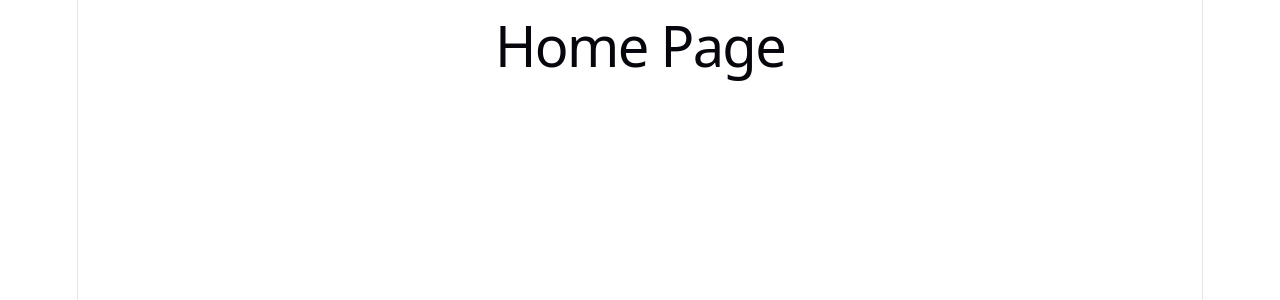
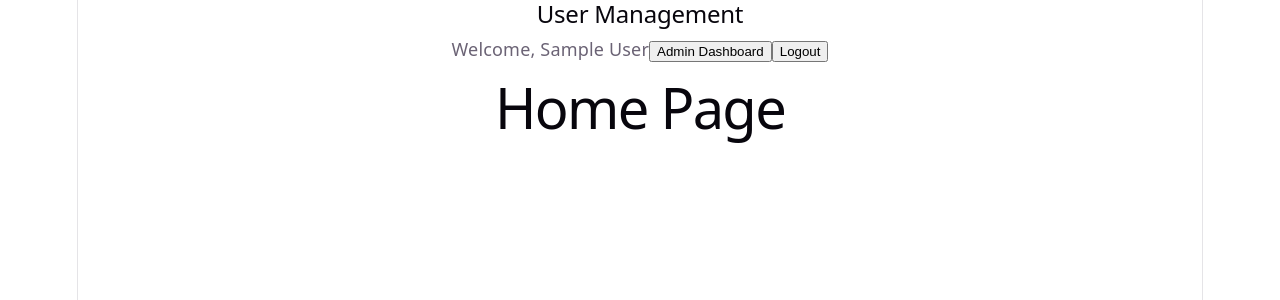
Before and after one commit to ashiqalit/User-Management---PostgreSQL-Express-React-Node, a React app in the folder frontend/: page / in a window 1280 px wide. Shown: the top 300 px of the page. Built offline with nearby package versions, Linux system fonts and the light colour scheme; sample sign-in values are in the browser's storage; the HTML template or start-up script is replaced by a standard one.

Commit message:
Added navbar for logged in user. Has dashboard and logout button

```diff
--- a/frontend/src/App.jsx
+++ b/frontend/src/App.jsx
@@ -4,10 +4,12 @@ import Register from "./pages/Register";
 import UserDashboard from "./pages/UserDashboard";
 import AdminDashboard from "./pages/AdminDashboard";
 import ProtectedRoute from "./components/ProtectedRoute";
+import Navbar from "./components/Navbar";
 
 function App() {
   return (
     <BrowserRouter>
+      <Navbar />
       <Routes>
         <Route path="/" element={<h1>Home Page</h1>} />
         <Route path="/login" element={<Login />} />
--- /dev/null
+++ b/frontend/src/components/Navbar.jsx
@@ -0,0 +1,43 @@
+import { useDispatch, useSelector } from "react-redux";
+import { useNavigate } from "react-router-dom";
+
+import { logout } from "../redux/authSlice";
+
+function Navbar() {
+  const dispatch = useDispatch();
+  const navigate = useNavigate();
+
+  const { user, isAuthenticated } = useSelector((state) => state.auth);
+
+  const handleLogout = () => {
+    dispatch(logout());
+
+    navigate("/login");
+  };
+
+  if (!isAuthenticated) {
+    return null;
+  }
+
+  return (
+    <nav>
+      <div>
+        <h2>User Management</h2>
+      </div>
+
+      <div>
+        <span>Welcome, {user?.name}</span>
+
+        {user?.role === "admin" ? (
+          <button onClick={() => navigate("/admin")}>Admin Dashboard</button>
+        ) : (
+          <button onClick={() => navigate("/dashboard")}>Dashboard</button>
+        )}
+
+        <button onClick={handleLogout}>Logout</button>
+      </div>
+    </nav>
+  );
+}
+
+export default Navbar;
```
